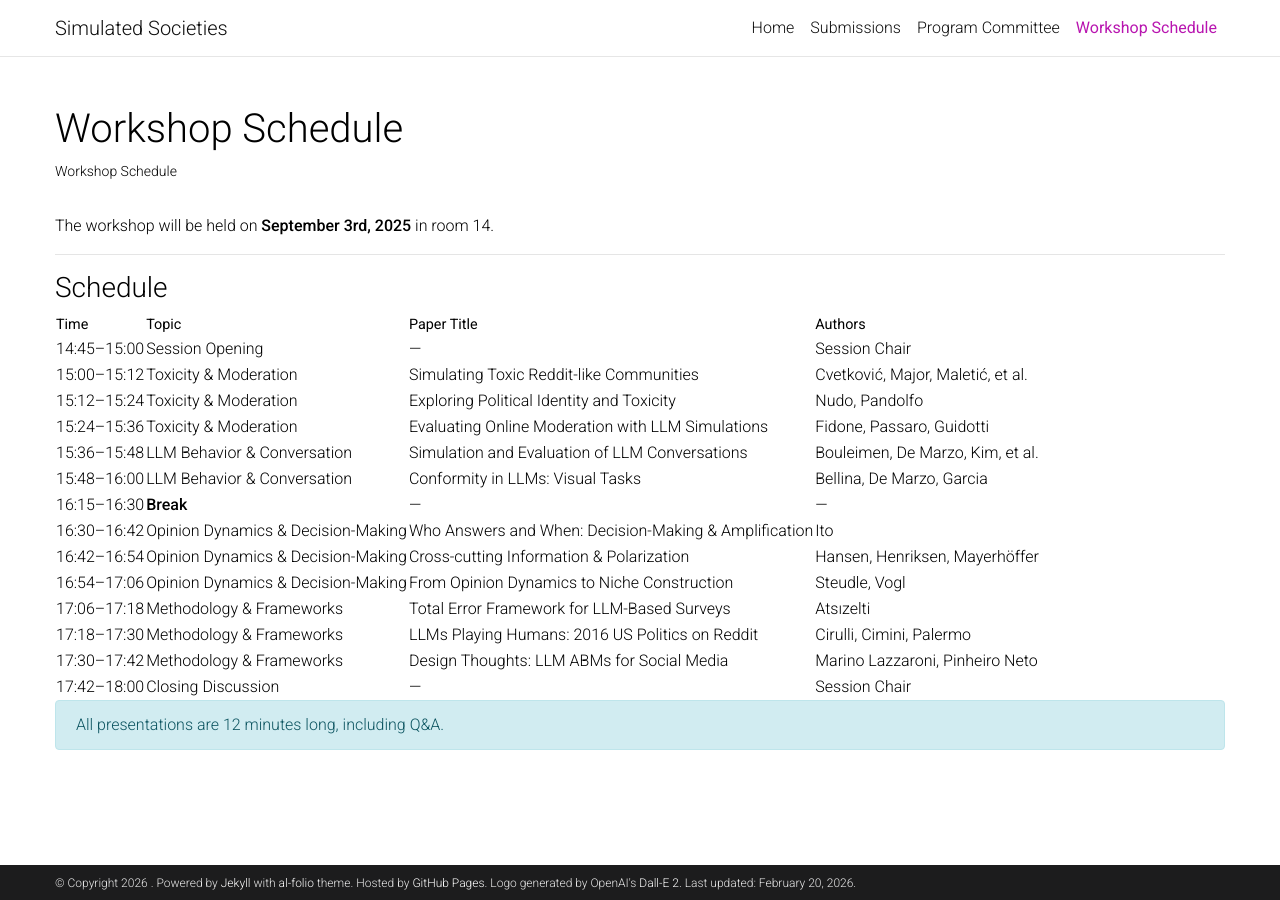
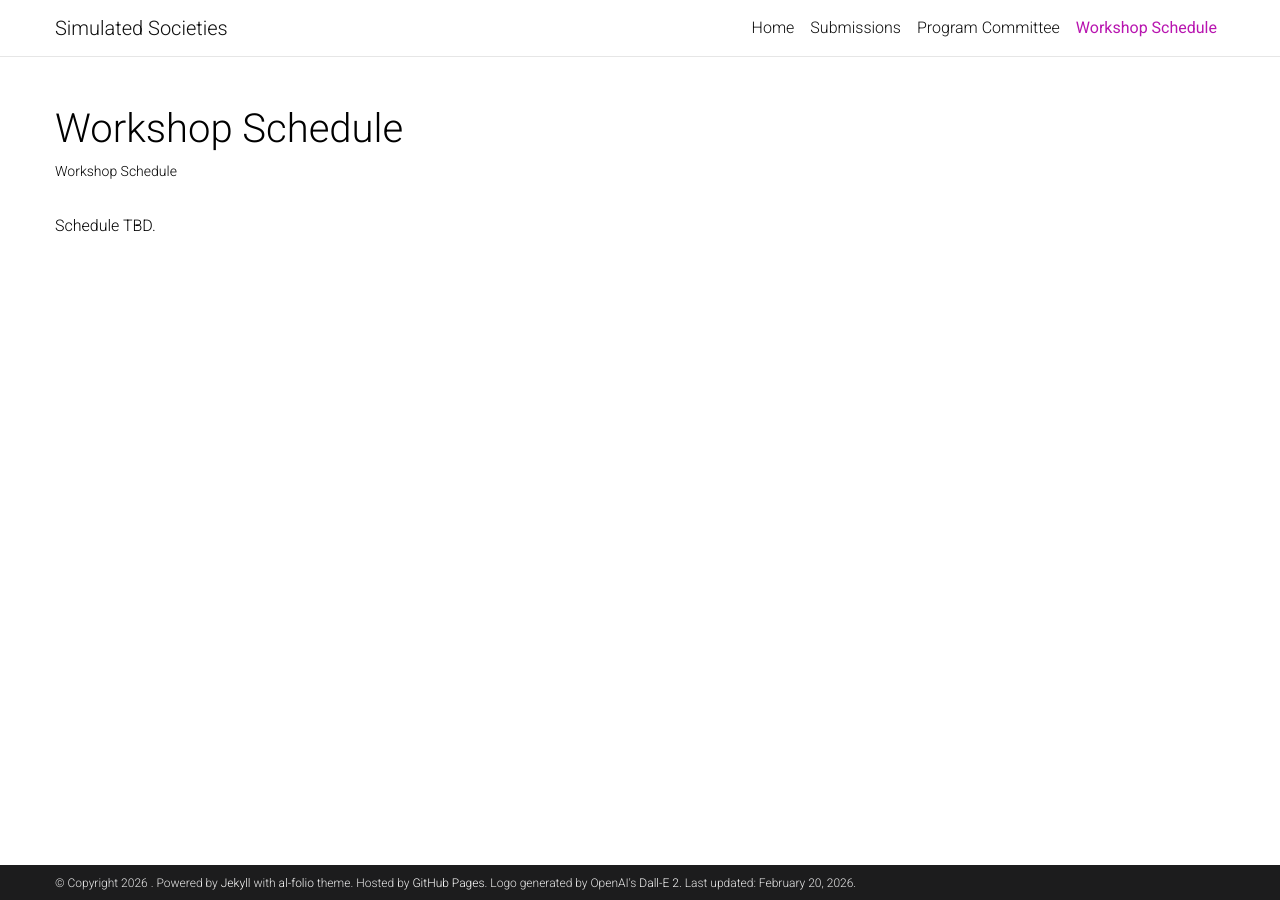
Before and after one commit to SimulatedSocieties/SimulatedSocieties.github.io, a Jekyll site: the page built from _pages/Schedule.md, in a window 1280 px wide. Built offline with Jekyll 4.4.1, drawn with Linux system fonts in a browser that asks for light colours; a style sheet for code colours, icons or effects is not loaded.

Commit message:
2026 ed.

```diff
--- a/_pages/Schedule.md
+++ b/_pages/Schedule.md
@@ -7,30 +7,4 @@ nav: true
 nav_order: 4
 ---
 
-The workshop will be held on **September 3rd, 2025** in room 14.
-
----
-
-### Schedule
-
-| Time         | Topic               | Paper Title                         | Authors      |
-|--------------|--------------------|-------------------------------------|--------------|
-| 14:45–15:00  | Session Opening    | —                                   | Session Chair |
-| 15:00–15:12  | Toxicity & Moderation | Simulating Toxic Reddit-like Communities | Cvetković, Major, Maletić, et al. |
-| 15:12–15:24  | Toxicity & Moderation | Exploring Political Identity and Toxicity |  Nudo, Pandolfo |
-| 15:24–15:36  | Toxicity & Moderation | Evaluating Online Moderation with LLM Simulations | Fidone, Passaro, Guidotti |
-| 15:36–15:48  | LLM Behavior & Conversation | Simulation and Evaluation of LLM Conversations | Bouleimen, De Marzo, Kim, et al. |
-| 15:48–16:00  | LLM Behavior & Conversation | Conformity in LLMs: Visual Tasks | Bellina, De Marzo, Garcia |
-| 16:15–16:30  | **Break**          | —                                   | —            |
-| 16:30–16:42  | Opinion Dynamics & Decision-Making | Who Answers and When: Decision-Making & Amplification | Ito |
-| 16:42–16:54  | Opinion Dynamics & Decision-Making | Cross-cutting Information & Polarization | Hansen, Henriksen, Mayerhöffer |
-| 16:54–17:06  | Opinion Dynamics & Decision-Making | From Opinion Dynamics to Niche Construction |  Steudle,  Vogl |
-| 17:06–17:18  | Methodology & Frameworks | Total Error Framework for LLM-Based Surveys |  Atsızelti |
-| 17:18–17:30  | Methodology & Frameworks | LLMs Playing Humans: 2016 US Politics on Reddit |  Cirulli,  Cimini,  Palermo |
-| 17:30–17:42  | Methodology & Frameworks | Design Thoughts: LLM ABMs for Social Media | Marino Lazzaroni, Pinheiro Neto |
-| 17:42–18:00  | Closing Discussion | —                                   | Session Chair |
-
-
-
-All presentations are 12 minutes long, including Q&A.
-{: .alert .alert-info}
+Schedule TBD.
```
Also changed, not shown: _pages/PreviousEditions.md (added, +36 -0 lines), _pages/about.md (+17 -11 lines).
